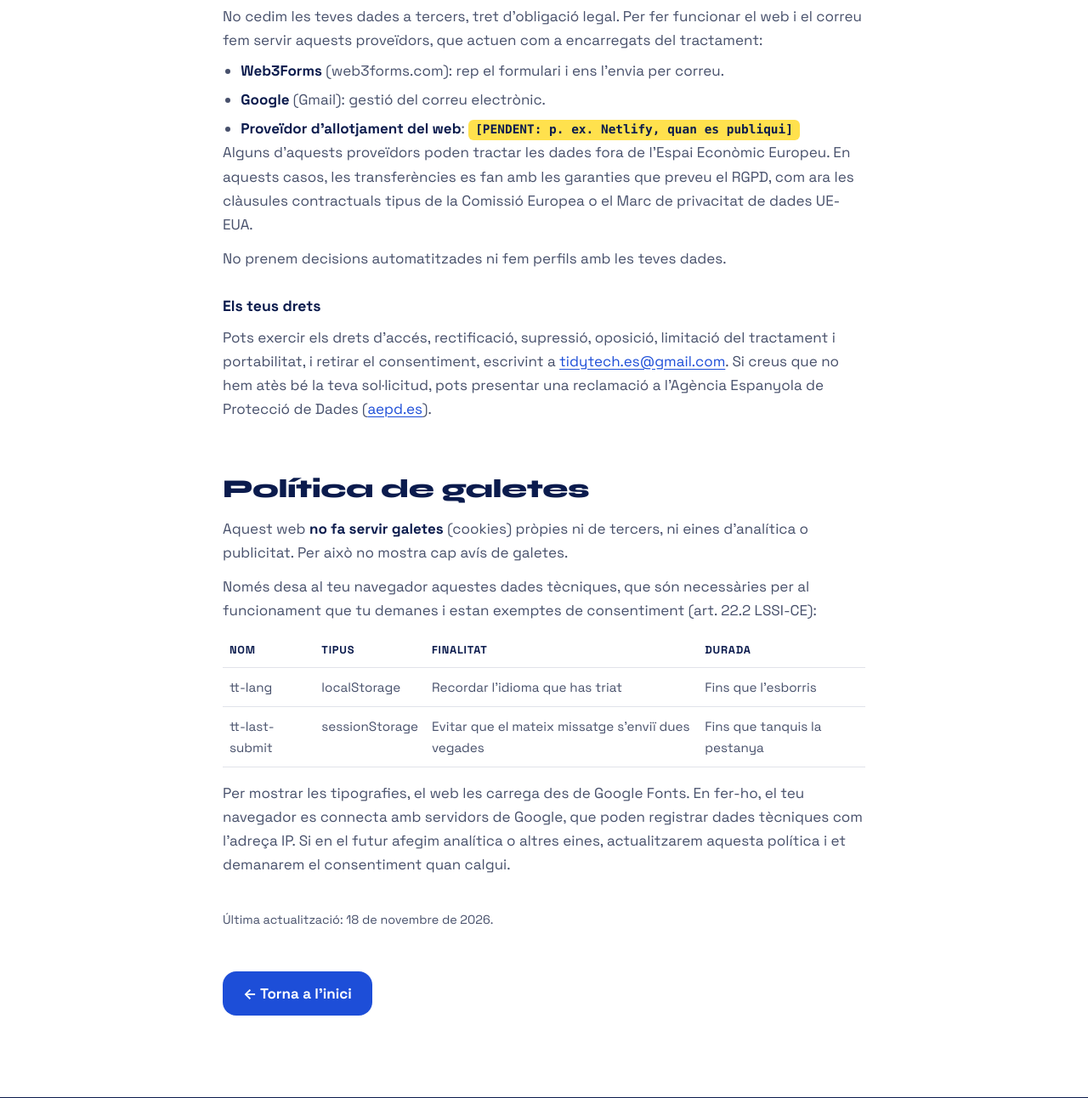
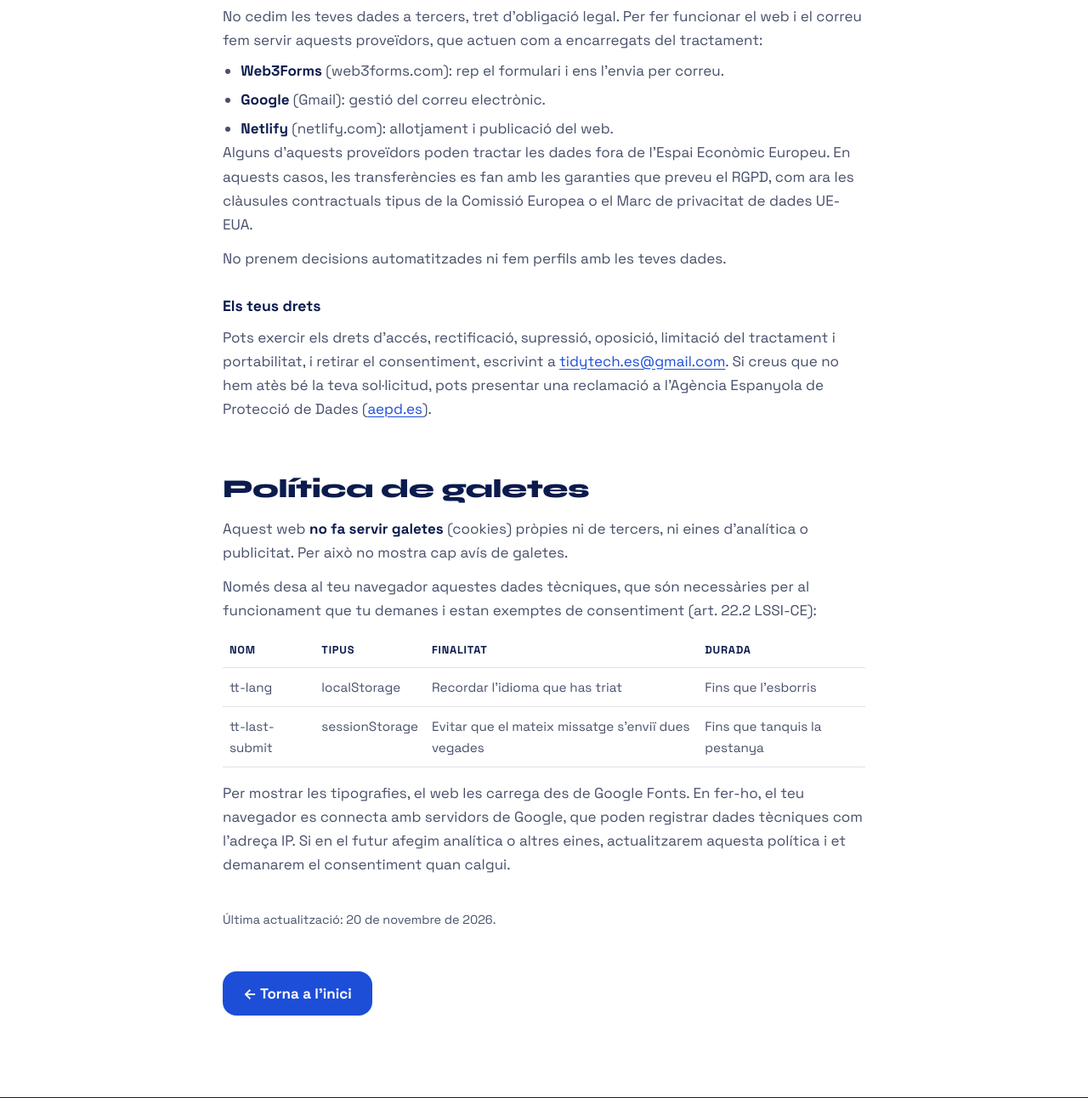
Before and after one commit to tidytech-es/tidy-tech-opcio-2, a plain HTML site: page legal.html in a window 1280 px wide. Shown: the part 2217-3509 px from the top of the page at 85% size. Drawn offline with Linux system fonts and the light colour scheme.

Commit message:
Legal: Netlify com a proveïdor d'allotjament
Co-Authored-By: Claude Opus 5.5 <noreply@anthropic.com>

```diff
--- a/legal.html
+++ b/legal.html
@@ -126,7 +126,7 @@ th{color:var(--navy);font-size:.8rem;letter-spacing:.06em;text-transform:upperca
     <ul>
       <li><strong>Web3Forms</strong> (web3forms.com): rep el formulari i ens l'envia per correu.</li>
       <li><strong>Google</strong> (Gmail): gestió del correu electrònic.</li>
-      <li><strong>Proveïdor d'allotjament del web</strong>: <span class="pend">[PENDENT: p. ex. Netlify, quan es publiqui]</span></li>
+      <li><strong>Netlify</strong> (netlify.com): allotjament i publicació del web.</li>
     </ul>
     <p>Alguns d'aquests proveïdors poden tractar les dades fora de l'Espai Econòmic Europeu. En aquests casos, les transferències es fan amb les garanties que preveu el RGPD, com ara les clàusules contractuals tipus de la Comissió Europea o el Marc de privacitat de dades UE-EUA.</p>
     <p>No prenem decisions automatitzades ni fem perfils amb les teves dades.</p>
@@ -145,7 +145,7 @@ th{color:var(--navy);font-size:.8rem;letter-spacing:.06em;text-transform:upperca
     </table></div>
     <p style="margin-top:16px">Per mostrar les tipografies, el web les carrega des de Google Fonts. En fer-ho, el teu navegador es connecta amb servidors de Google, que poden registrar dades tècniques com l'adreça IP. Si en el futur afegim analítica o altres eines, actualitzarem aquesta política i et demanarem el consentiment quan calgui.</p>
 
-    <p class="updated">Última actualització: 18 de novembre de 2026.</p>
+    <p class="updated">Última actualització: 20 de novembre de 2026.</p>
     <a class="back" href="index.html">← Torna a l'inici</a>
   </div>
 </main>
@@ -193,7 +193,7 @@ th{color:var(--navy);font-size:.8rem;letter-spacing:.06em;text-transform:upperca
     <ul>
       <li><strong>Web3Forms</strong> (web3forms.com): recibe el formulario y nos lo envía por correo.</li>
       <li><strong>Google</strong> (Gmail): gestión del correo electrónico.</li>
-      <li><strong>Proveedor de alojamiento de la web</strong>: <span class="pend">[PENDIENTE: p. ej. Netlify, cuando se publique]</span></li>
+      <li><strong>Netlify</strong> (netlify.com): alojamiento y publicación de la web.</li>
     </ul>
     <p>Algunos de estos proveedores pueden tratar los datos fuera del Espacio Económico Europeo. En esos casos, las transferencias se realizan con las garantías previstas en el RGPD, como las cláusulas contractuales tipo de la Comisión Europea o el Marco de privacidad de datos UE-EE. UU.</p>
     <p>No tomamos decisiones automatizadas ni elaboramos perfiles con tus datos.</p>
@@ -212,7 +212,7 @@ th{color:var(--navy);font-size:.8rem;letter-spacing:.06em;text-transform:upperca
     </table></div>
     <p style="margin-top:16px">Para mostrar las tipografías, la web las carga desde Google Fonts. Al hacerlo, tu navegador se conecta con servidores de Google, que pueden registrar datos técnicos como la dirección IP. Si en el futuro añadimos analítica u otras herramientas, actualizaremos esta política y te pediremos el consentimiento cuando sea necesario.</p>
 
-    <p class="updated">Última actualización: 18 de noviembre de 2026.</p>
+    <p class="updated">Última actualización: 20 de noviembre de 2026.</p>
     <a class="back" href="index.html">← Volver al inicio</a>
 </template>
 
@@ -259,7 +259,7 @@ th{color:var(--navy);font-size:.8rem;letter-spacing:.06em;text-transform:upperca
     <ul>
       <li><strong>Web3Forms</strong> (web3forms.com): receives the form and forwards it to us by email.</li>
       <li><strong>Google</strong> (Gmail): email management.</li>
-      <li><strong>Website hosting provider</strong>: <span class="pend">[PENDING: e.g. Netlify, once published]</span></li>
+      <li><strong>Netlify</strong> (netlify.com): website hosting and publishing.</li>
     </ul>
     <p>Some of these providers may process data outside the European Economic Area. In those cases, transfers are made with the safeguards provided for in the GDPR, such as the European Commission's standard contractual clauses or the EU-US Data Privacy Framework.</p>
     <p>We do not make automated decisions or build profiles with your data.</p>
@@ -278,7 +278,7 @@ th{color:var(--navy);font-size:.8rem;letter-spacing:.06em;text-transform:upperca
     </table></div>
     <p style="margin-top:16px">To display the typefaces, the website loads them from Google Fonts. When it does, your browser connects to Google's servers, which may log technical data such as your IP address. If we add analytics or other tools in the future, we will update this policy and ask for your consent where required.</p>
 
-    <p class="updated">Last updated: 18 November 2026.</p>
+    <p class="updated">Last updated: 20 November 2026.</p>
     <a class="back" href="index.html">← Back to home</a>
 </template>
 
```
